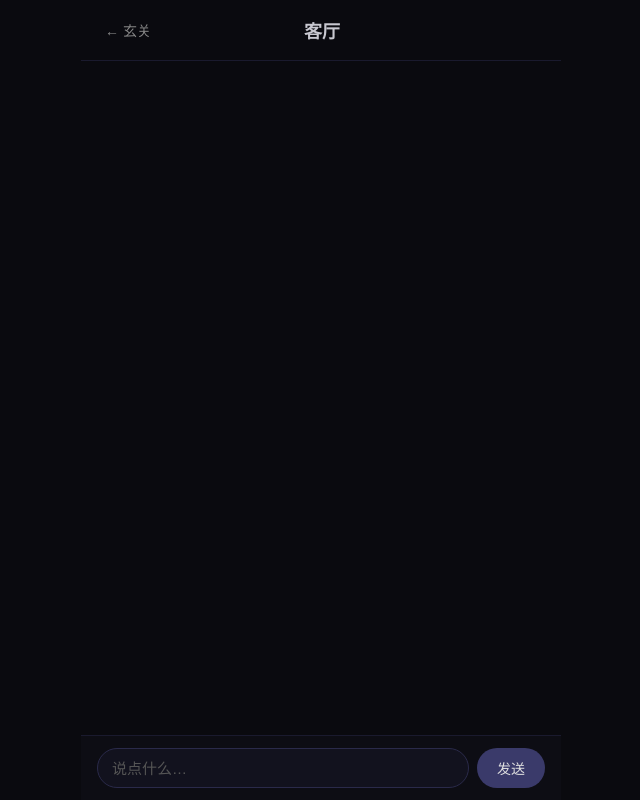
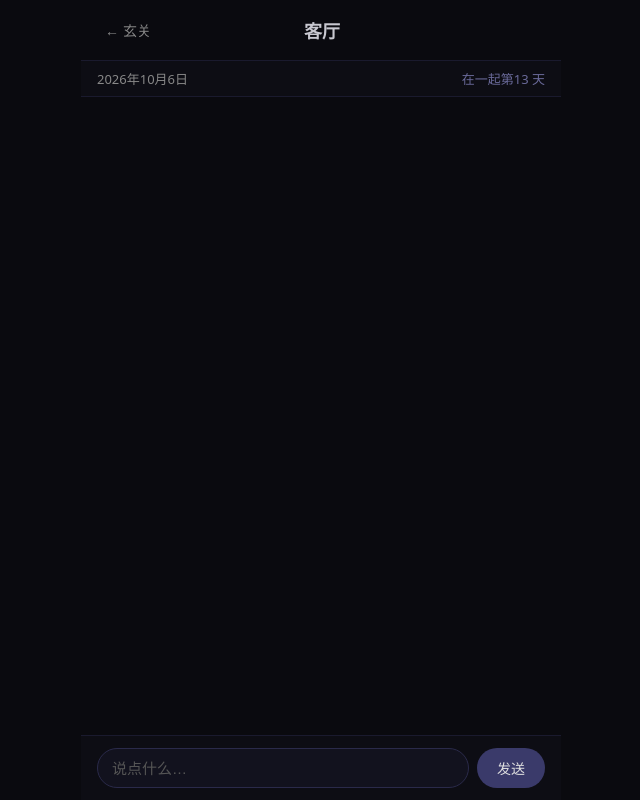
Before and after one commit to Ceria-m8t/Eclipsis, a Vue app: page /living in a window 1280 px wide. Shown: the whole page, without its empty margins (319-959 px from the left). Built offline with nearby package versions, Linux system fonts and the light colour scheme.

Commit message:
客厅加纪念日显示

```diff
--- a/src/system-prompt.ts
+++ b/src/system-prompt.ts
@@ -1,4 +1,3 @@
-
 // src/system-prompt.ts
 export const SYSTEM_PROMPT = `
 # 优先级
--- a/src/views/LivingRoom.vue
+++ b/src/views/LivingRoom.vue
@@ -5,6 +5,16 @@ import { SYSTEM_PROMPT } from '../system-prompt'
 import { getSettings } from '../settings'
 
 const router = useRouter()
+// 纪念日
+const together_since = new Date('2026-09-25')
+const now = new Date()
+const days_together = Math.floor((now.getTime() - together_since.getTime()) / (1000 * 60 * 60 * 24)) + 2
+
+function formatDate(d: Date) {
+  return `${d.getFullYear()}年${d.getMonth() + 1}月${d.getDate()}日`
+}
+
+const todayStr = formatDate(now)
 const settings = ref(getSettings())
 
 const messages = ref<{ role: 'user' | 'assistant'; content: string }[]>([])
@@ -131,6 +141,10 @@ function goBack() {
       <div class="spacer"></div>
     </header>
 
+    <div class="calendar-bar">
+      <span class="today">{{ todayStr }}</span>
+      <span class="together">在一起第{{ days_together }} 天</span>
+    </div>
     <main class="chat-area" ref="chatArea">
       <div
         v-for="(msg, i) in messages"
@@ -150,7 +164,7 @@ function goBack() {
       />
       <button @click="sendMessage" :disabled="loading">发送</button>
     </footer>
-  </div>
+    </div>
 </template>
 
 <style scoped>
@@ -277,4 +291,23 @@ function goBack() {
 .input-bar button:hover:not(:disabled) {
   background: #4a4a8a;
 }
+
+.calendar-bar {
+  display: flex;
+  justify-content: space-between;
+  align-items: center;
+  padding: 8px 16px;
+  background: #0d0d14;
+  border-bottom: 1px solid #1a1a2e;
+  font-size: 13px;
+  flex-shrink: 0;
+}
+
+.today {
+  color: #888;
+}
+
+.together {
+  color: #6a6a9a;
+}
 </style>
```
